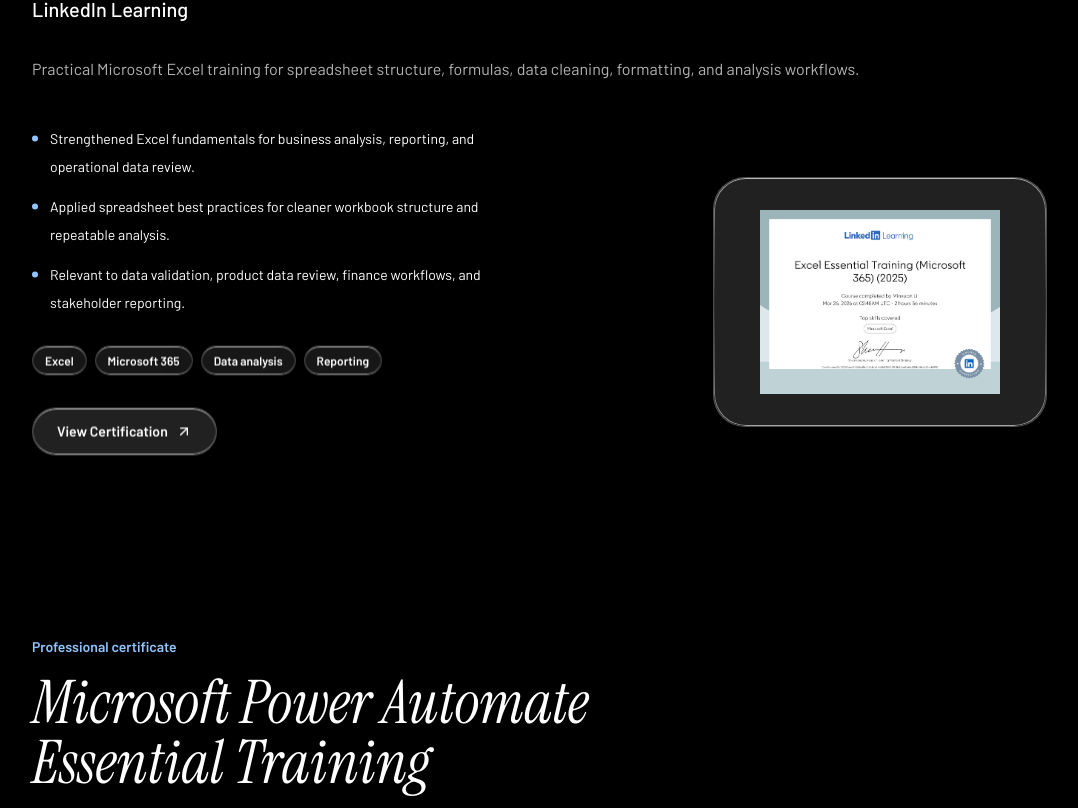
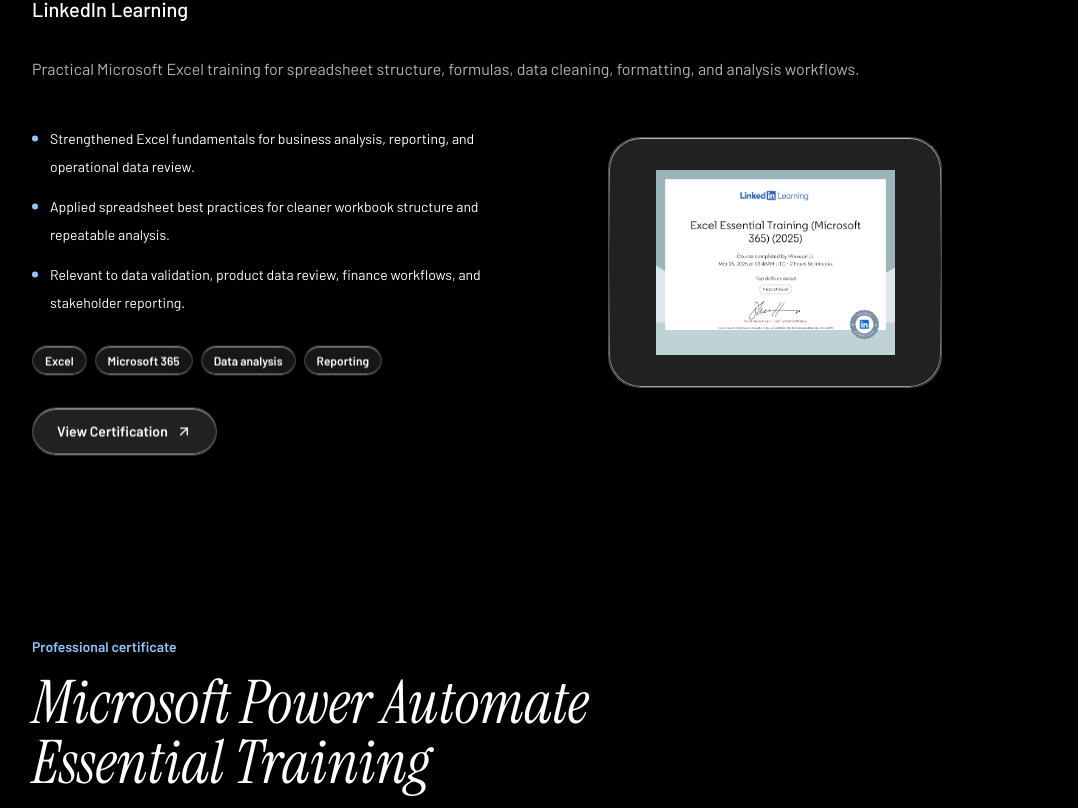
Before and after one commit to CloCloCloe1/Chloe-Li, a Next.js app: page /certifications in a window 1280 px wide. Shown: the part 1012-1820 px from the top of the page, without its empty margins (48-1126 px from the left). Built offline with nearby package versions, Linux system fonts and the light colour scheme.

Commit message:
Align section images to top left

```diff
--- a/components/ui/parallax-section-page.tsx
+++ b/components/ui/parallax-section-page.tsx
@@ -232,7 +232,7 @@
         ) : null}
       </motion.div>
 
-      <div className="section-feature-detail-grid mt-10 grid gap-10 md:grid-cols-[minmax(0,1fr)_minmax(20rem,34rem)] md:items-center">
+      <div className="section-feature-detail-grid mt-10 grid gap-10 md:grid-cols-[minmax(0,1fr)_minmax(20rem,34rem)] md:items-start">
         <motion.div style={{ y }}>
           {item.bullets?.length ? (
             <ul className="grid gap-3">
@@ -274,7 +274,7 @@
         </motion.div>
 
         <motion.div className="relative" style={{ clipPath, opacity }}>
-          <div className={`liquid-glass-strong relative mx-auto ${imageAspect} ${imageMaxWidth} w-full overflow-hidden rounded-[2rem] p-4`}>
+          <div className={`liquid-glass-strong relative mr-auto ${imageAspect} ${imageMaxWidth} w-full overflow-hidden rounded-[2rem] p-4`}>
             {item.image.fullBleed ? (
               <Image
                 alt={item.image.alt}
```
